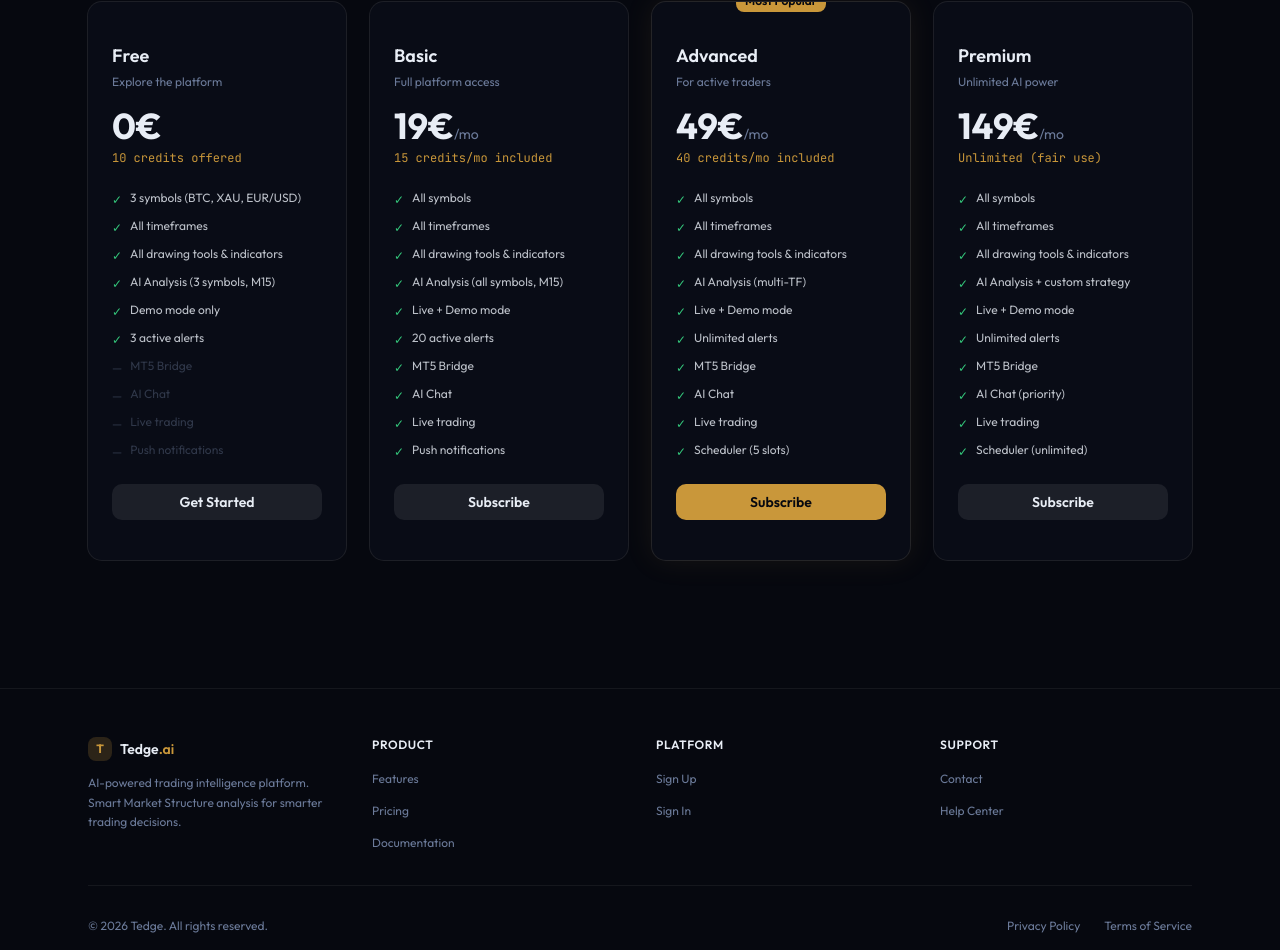
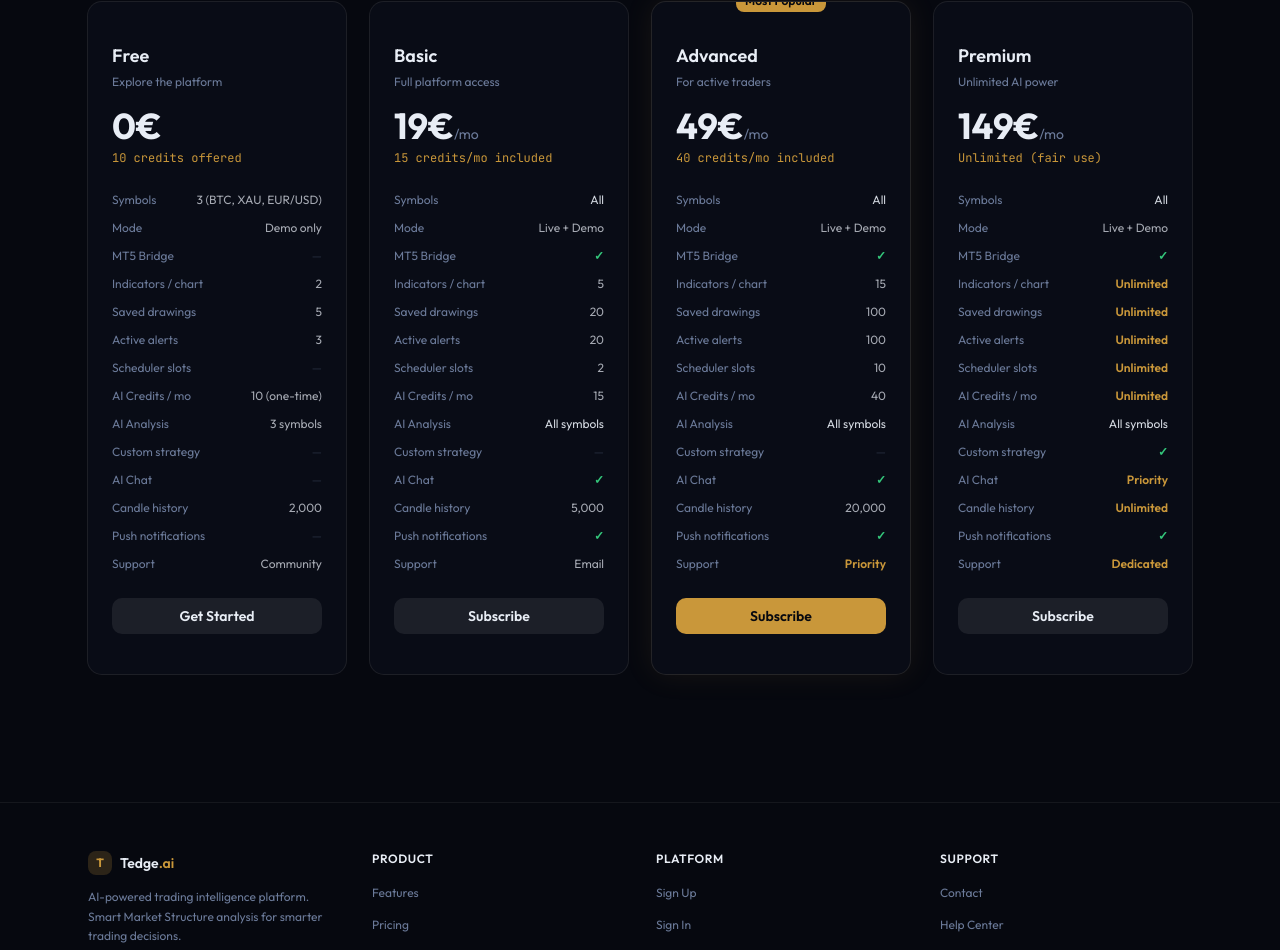
Before and after one commit to tedge-ai/website, a Next.js app: page / in a window 1280 px wide. Shown: the part 4106-5056 px from the top of the page. Built offline with nearby package versions, Linux system fonts and the light colour scheme.

Commit message:
Redesign pricing: TradingView-style with scaling quotas per tier

```diff
--- a/src/components/pricing.tsx
+++ b/src/components/pricing.tsx
@@ -14,16 +14,20 @@ const TIERS = [
     cta: "Get Started",
     highlight: false,
     features: [
-      { label: "3 symbols (BTC, XAU, EUR/USD)", included: true },
-      { label: "All timeframes", included: true },
-      { label: "All drawing tools & indicators", included: true },
-      { label: "AI Analysis (3 symbols, M15)", included: true },
-      { label: "Demo mode only", included: true },
-      { label: "3 active alerts", included: true },
-      { label: "MT5 Bridge", included: false },
-      { label: "AI Chat", included: false },
-      { label: "Live trading", included: false },
-      { label: "Push notifications", included: false },
+      { label: "Symbols", value: "3 (BTC, XAU, EUR/USD)" },
+      { label: "Mode", value: "Demo only" },
+      { label: "MT5 Bridge", value: CROSS },
+      { label: "Indicators / chart", value: "2" },
+      { label: "Saved drawings", value: "5" },
+      { label: "Active alerts", value: "3" },
+      { label: "Scheduler slots", value: CROSS },
+      { label: "AI Credits / mo", value: "10 (one-time)" },
+      { label: "AI Analysis", value: "3 symbols" },
+      { label: "Custom strategy", value: CROSS },
+      { label: "AI Chat", value: CROSS },
+      { label: "Candle history", value: "2,000" },
+      { label: "Push notifications", value: CROSS },
+      { label: "Support", value: "Community" },
     ],
   },
   {
@@ -35,16 +39,20 @@ const TIERS = [
     cta: "Subscribe",
     highlight: false,
     features: [
-      { label: "All symbols", included: true },
-      { label: "All timeframes", included: true },
-      { label: "All drawing tools & indicators", included: true },
-      { label: "AI Analysis (all symbols, M15)", included: true },
-      { label: "Live + Demo mode", included: true },
-      { label: "20 active alerts", included: true },
-      { label: "MT5 Bridge", included: true },
-      { label: "AI Chat", included: true },
-      { label: "Live trading", included: true },
-      { label: "Push notifications", included: true },
+      { label: "Symbols", value: "All" },
+      { label: "Mode", value: "Live + Demo" },
+      { label: "MT5 Bridge", value: CHECK },
+      { label: "Indicators / chart", value: "5" },
+      { label: "Saved drawings", value: "20" },
+      { label: "Active alerts", value: "20" },
+      { label: "Scheduler slots", value: "2" },
+      { label: "AI Credits / mo", value: "15" },
+      { label: "AI Analysis", value: "All symbols" },
+      { label: "Custom strategy", value: CROSS },
+      { label: "AI Chat", value: CHECK },
+      { label: "Candle history", value: "5,000" },
+      { label: "Push notifications", value: CHECK },
+      { label: "Support", value: "Email" },
     ],
   },
   {
@@ -56,16 +64,20 @@ const TIERS = [
     cta: "Subscribe",
     highlight: true,
     features: [
-      { label: "All symbols", included: true },
-      { label: "All timeframes", included: true },
-      { label: "All drawing tools & indicators", included: true },
-      { label: "AI Analysis (multi-TF)", included: true },
-      { label: "Live + Demo mode", included: true },
-      { label: "Unlimited alerts", included: true },
-      { label: "MT5 Bridge", included: true },
-      { label: "AI Chat", included: true },
-      { label: "Live trading", included: true },
-      { label: "Scheduler (5 slots)", included: true },
+      { label: "Symbols", value: "All" },
+      { label: "Mode", value: "Live + Demo" },
+      { label: "MT5 Bridge", value: CHECK },
+      { label: "Indicators / chart", value: "15" },
+      { label: "Saved drawings", value: "100" },
+      { label: "Active alerts", value: "100" },
+      { label: "Scheduler slots", value: "10" },
+      { label: "AI Credits / mo", value: "40" },
+      { label: "AI Analysis", value: "All symbols" },
+      { label: "Custom strategy", value: CROSS },
+      { label: "AI Chat", value: CHECK },
+      { label: "Candle history", value: "20,000" },
+      { label: "Push notifications", value: CHECK },
+      { label: "Support", value: "Priority" },
     ],
   },
   {
@@ -77,19 +89,33 @@ const TIERS = [
     cta: "Subscribe",
     highlight: false,
     features: [
-      { label: "All symbols", included: true },
-      { label: "All timeframes", included: true },
-      { label: "All drawing tools & indicators", included: true },
-      { label: "AI Analysis + custom strategy", included: true },
-      { label: "Live + Demo mode", included: true },
-      { label: "Unlimited alerts", included: true },
-      { label: "MT5 Bridge", included: true },
-      { label: "AI Chat (priority)", included: true },
-      { label: "Live trading", included: true },
-      { label: "Scheduler (unlimited)", included: true },
+      { label: "Symbols", value: "All" },
+      { label: "Mode", value: "Live + Demo" },
+      { label: "MT5 Bridge", value: CHECK },
+      { label: "Indicators / chart", value: "Unlimited" },
+      { label: "Saved drawings", value: "Unlimited" },
+      { label: "Active alerts", value: "Unlimited" },
+      { label: "Scheduler slots", value: "Unlimited" },
+      { label: "AI Credits / mo", value: "Unlimited" },
+      { label: "AI Analysis", value: "All symbols" },
+      { label: "Custom strategy", value: CHECK },
+      { label: "AI Chat", value: "Priority" },
+      { label: "Candle history", value: "Unlimited" },
+      { label: "Push notifications", value: CHECK },
+      { label: "Support", value: "Dedicated" },
     ],
   },
 ];
+
+function FeatureValue({ value }: { value: string }) {
+  if (value === CHECK) return <span className="text-jade font-bold">{CHECK}</span>;
+  if (value === CROSS) return <span className="text-mist/30">{CROSS}</span>;
+  if (value === "Unlimited" || value === "Priority" || value === "Dedicated")
+    return <span className="text-gold font-semibold text-xs">{value}</span>;
+  if (value === "All" || value === "All symbols")
+    return <span className="text-snow/90 text-xs">{value}</span>;
+  return <span className="text-snow/70 text-xs">{value}</span>;
+}
 
 export function Pricing() {
   return (
@@ -134,23 +160,14 @@ export function Pricing() {
                   {tier.credits}
                 </p>
 
-                <ul className="space-y-2.5 flex-1 mb-6">
+                <ul className="space-y-2 flex-1 mb-6">
                   {tier.features.map((f) => (
-                    <li key={f.label} className="flex items-start gap-2 text-xs">
-                      <span
-                        className={`shrink-0 mt-0.5 ${
-                          f.included ? "text-jade" : "text-mist/40"
-                        }`}
-                      >
-                        {f.included ? CHECK : CROSS}
-                      </span>
-                      <span
-                        className={
-                          f.included ? "text-snow/80" : "text-mist/40"
-                        }
-                      >
-                        {f.label}
-                      </span>
+                    <li
+                      key={f.label}
+                      className="flex items-center justify-between gap-2 text-xs py-0.5"
+                    >
+                      <span className="text-mist">{f.label}</span>
+                      <FeatureValue value={f.value} />
                     </li>
                   ))}
                 </ul>
```
